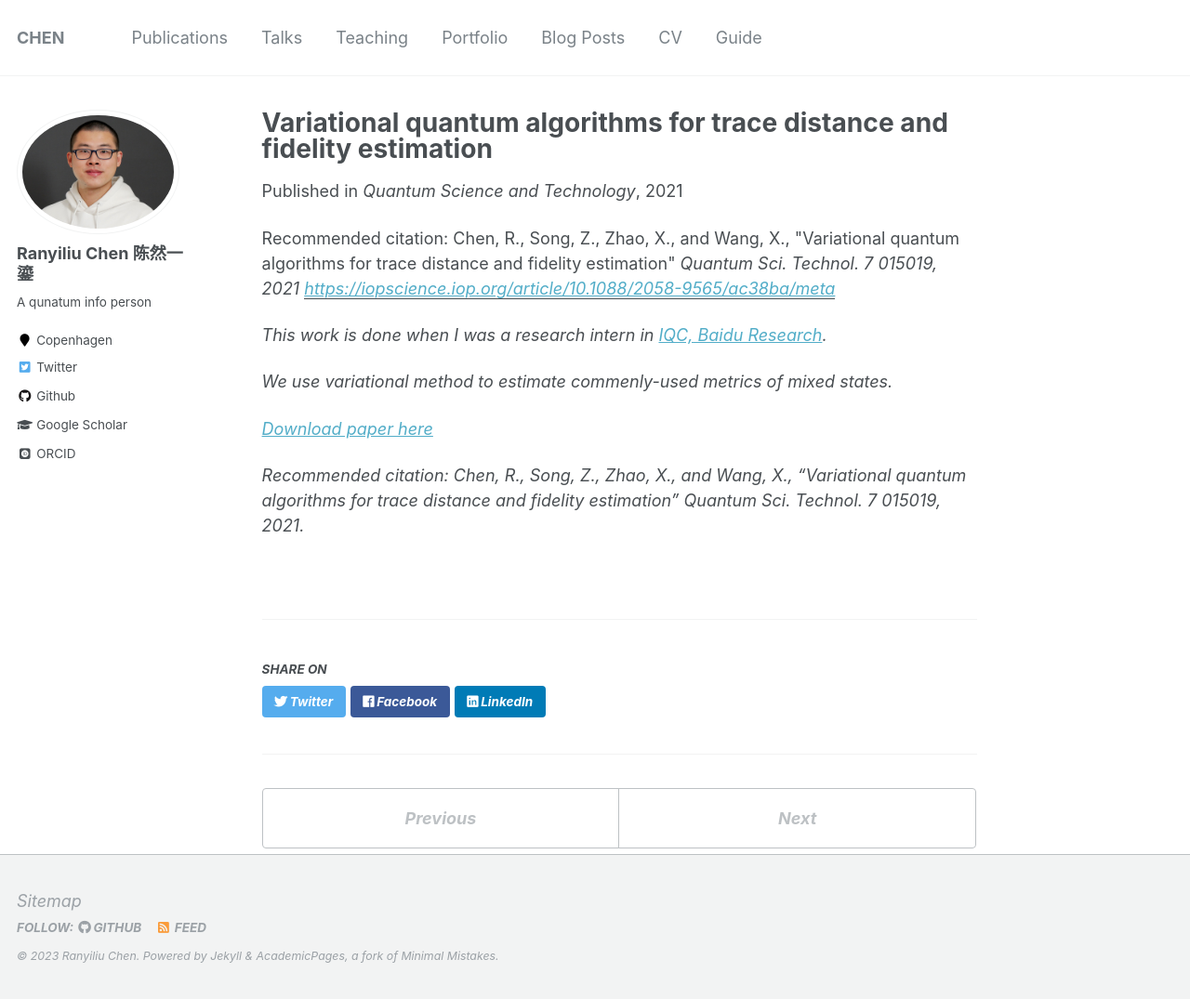
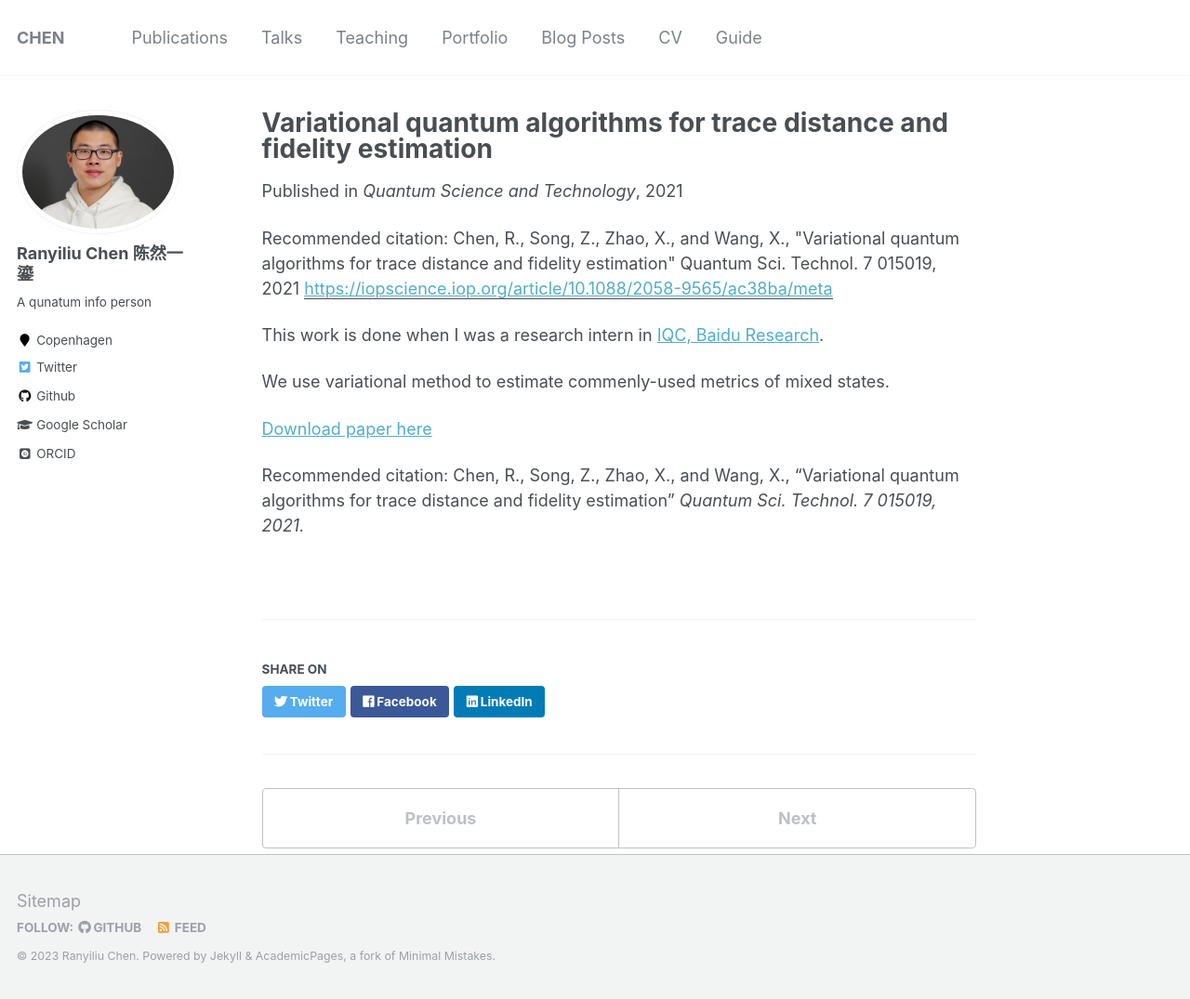
Before and after one commit to CRYL/CRYL.github.io, a Jekyll site: the page built from _publications/variational-metric-estimate.md, in a window 1280 px wide and 1075 px high. Shown: the whole window at 93% size. Built offline with Jekyll 4.4.1, drawn with Linux system fonts in a browser that asks for light colours; some web fonts are replaced.

Commit message:
italic issue

```diff
--- a/_publications/variational-metric-estimate.md
+++ b/_publications/variational-metric-estimate.md
@@ -6,7 +6,7 @@ excerpt: 'Variational method for metric estimation'
 date: 2021-12-22
 venue: 'Quantum Science and Technology'
 paperurl: 'https://iopscience.iop.org/article/10.1088/2058-9565/ac38ba/meta'
-citation: 'Chen, R., Song, Z., Zhao, X., and Wang, X., "Variational quantum algorithms for trace distance and fidelity estimation" <i>Quantum Sci. Technol<i>. 7 015019, 2021'
+citation: 'Chen, R., Song, Z., Zhao, X., and Wang, X., "Variational quantum algorithms for trace distance and fidelity estimation" Quantum Sci. Technol. 7 015019, 2021'
 ---
 
 This work is done when I was a research intern in [IQC, Baidu Research](https://quantum.baidu.com/about).
```
